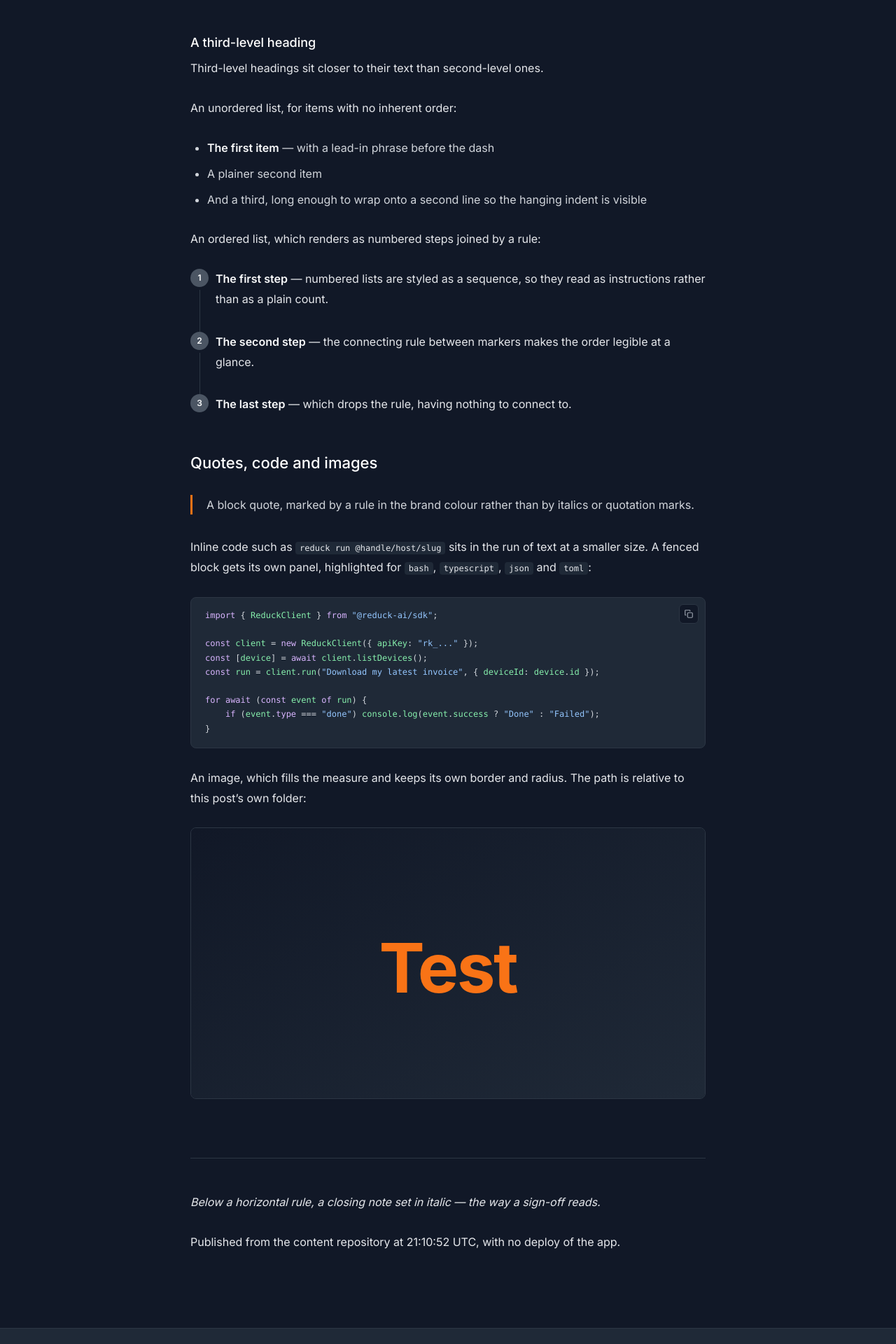
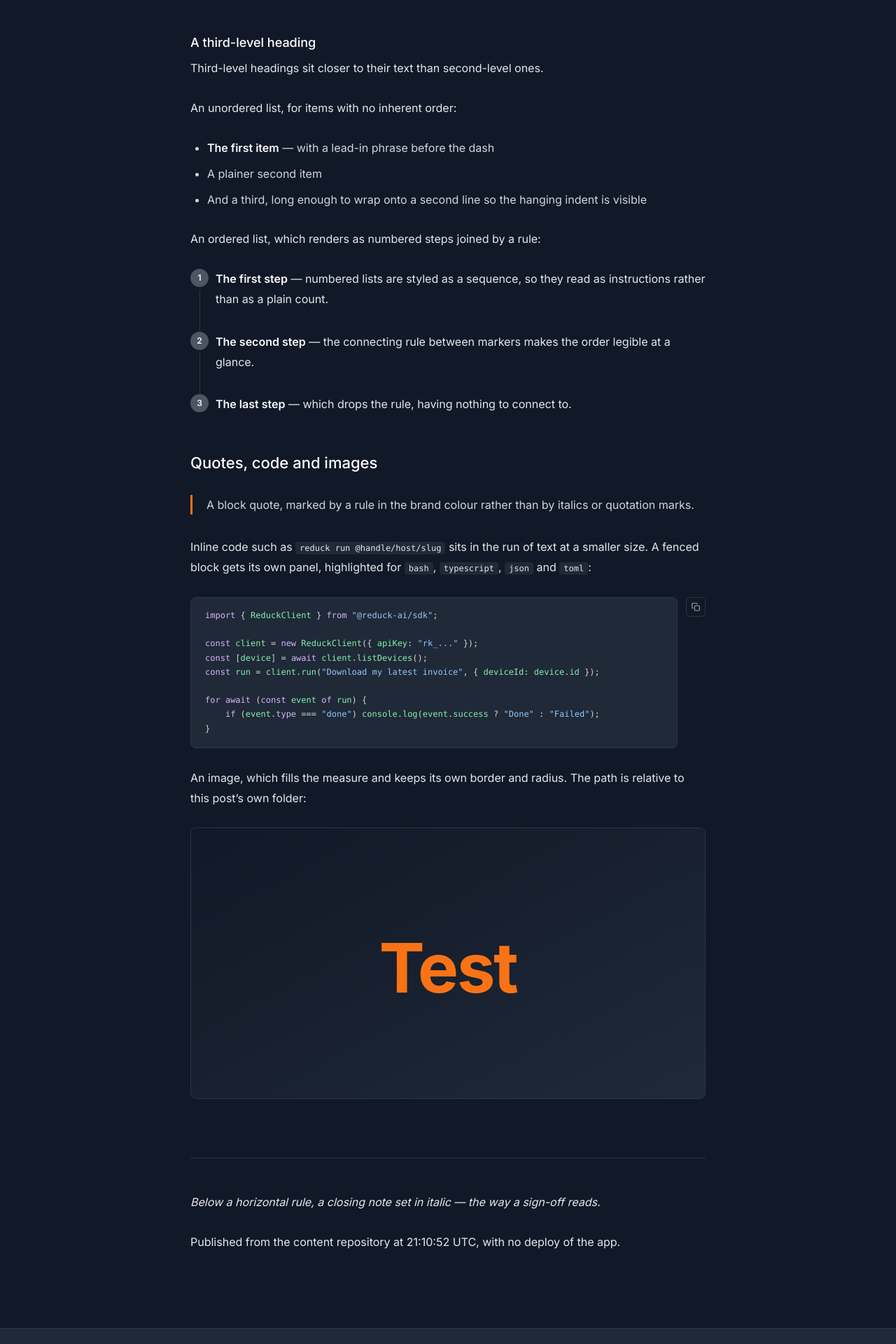
Before and after one commit to conception-ai/blog.reduck.ai, a Jekyll site: the page built from _articles/a-test-post-for-the-blog-layout/index.md, in a window 1280 px wide. Shown: the part 1134-3054 px from the top of the page at 70% size. Built offline with Jekyll 4.4.1, drawn with Linux system fonts in a browser that asks for light colours.

Commit message:
Fix copy button overlap and stuck-checkmark race on code snippets
Two bugs from the adversarial review of the copy-to-clipboard button:

1. The button overlapped live code text. `.prose pre`'s right padding
   was meant to reserve space for the absolutely-positioned button,
   but that padding lives inside the scrolling content, so it's only
   visible once scrolled to the end of a wide line. At the default
   scroll position, the button sat directly on top of code characters
   for any snippet wider than its container.

   Fixed by making `.code-copy` a flex row with the `pre` as a
   shrinkable flex item (flex: 1; min-width: 0) and the button as a
   sibling flex item in its own reserved column, instead of absolutely
   positioned over the pre. The wrapper now carries the 28px bottom
   margin `.prose pre` used to contribute (pre's own margin is zeroed
   to avoid doubling it), and `.prose pre`'s padding is back to the
   plain 16px 20px it had before this PR.

2. A double-click / rapid re-click race could get the icon stuck
   permanently on the "copied" checkmark: the click handler read its
   "before" icon snapshot from the live DOM after the clipboard write
   resolved, so a second click landing while the first click's revert
   timeout was still pending would capture the already-swapped
   checkmark as "before", and its own revert would later restore that
   checkmark forever.

   Fixed by capturing the original icon markup once at setup time
   (closure variable, before any click happens) and by tracking and
   clearing each button's pending revert timeout before starting a
   new one.

Also trimmed the trailing newline that a fenced code block's
textContent carries, so the copied text doesn't include it.

Co-Authored-By: Claude Sonnet 5 <noreply@anthropic.com>

```diff
--- a/assets/css/blog.css
+++ b/assets/css/blog.css
@@ -647,7 +647,7 @@ main.article > * {
 	line-height: 1.6;
 	margin: 0 0 28px;
 	overflow-x: auto;
-	padding: 16px 52px 16px 20px;
+	padding: 16px 20px;
 }
 
 .prose pre code {
@@ -718,11 +718,22 @@ main.article > * {
 
 /* ---------------------------------------------------------------- code copy buttons */
 
-/* blog.js wraps every `.prose pre` in this on load, so the button below sits beside the frame
-   rather than inside the box that scrolls — pinned to the corner no matter how far a wide
-   snippet is scrolled. */
+/* blog.js wraps every `.prose pre` in this on load. A flex row gives the button its own
+   reserved column beside the pre instead of floating it over the pre's scrolling content —
+   so it can never sit on top of code text, at any scroll position or viewport width. The
+   wrapper carries the 28px article rhythm that `.prose pre` used to contribute on its own;
+   the pre's own bottom margin is zeroed out here so the gap isn't doubled. */
 .prose .code-copy {
-	position: relative;
+	align-items: flex-start;
+	display: flex;
+	gap: 12px;
+	margin-bottom: 28px;
+}
+
+.prose .code-copy pre {
+	flex: 1;
+	margin-bottom: 0;
+	min-width: 0;
 }
 
 .prose .code-copy-btn {
@@ -732,17 +743,14 @@ main.article > * {
 	border-radius: 6px;
 	color: var(--color-grey-400);
 	display: inline-flex;
+	flex-shrink: 0;
 	height: 28px;
 	justify-content: center;
-	position: absolute;
-	right: 10px;
-	top: 10px;
 	transition:
 		background 200ms,
 		border-color 200ms,
 		color 200ms;
 	width: 28px;
-	z-index: var(--z-foreground);
 }
 
 .prose .code-copy-btn:hover,
--- a/assets/js/blog.js
+++ b/assets/js/blog.js
@@ -108,23 +108,32 @@
 			'<svg class="icon" aria-hidden="true" fill="none" stroke="currentColor" stroke-linecap="round" stroke-linejoin="round" stroke-width="2" viewBox="0 0 24 24"><rect height="12" rx="2" width="12" x="9" y="9"/><path d="M5 15H4a1 1 0 0 1-1-1V4a1 1 0 0 1 1-1h10a1 1 0 0 1 1 1v1"/></svg>';
 		wrap.appendChild(button);
 
+		// Captured once, before any click can happen — reading the icon back out of the DOM
+		// inside the click handler would, on a second click that lands while the first click's
+		// revert timer is still pending, capture the already-swapped checkmark instead of the
+		// true original and "revert" to it permanently.
+		const svg = button.querySelector("svg");
+		const originalIcon = svg?.innerHTML;
+		let revertTimer = null;
+
 		button.addEventListener("click", async () => {
-			const text = pre.querySelector("code")?.textContent ?? pre.textContent ?? "";
+			const text = (pre.querySelector("code")?.textContent ?? pre.textContent ?? "").trimEnd();
 			try {
 				await navigator.clipboard.writeText(text);
 			} catch {
 				return;
 			}
 
-			const svg = button.querySelector("svg");
-			const before = svg?.innerHTML;
+			// Clear any still-pending revert from an earlier click so overlapping clicks can't race.
+			clearTimeout(revertTimer);
 			if (svg) svg.innerHTML = CHECK_ICON_PATH;
 			button.classList.add("copied");
 			button.setAttribute("aria-label", "Copied");
-			setTimeout(() => {
-				if (svg && before) svg.innerHTML = before;
+			revertTimer = setTimeout(() => {
+				if (svg && originalIcon) svg.innerHTML = originalIcon;
 				button.classList.remove("copied");
 				button.setAttribute("aria-label", "Copy code");
+				revertTimer = null;
 			}, 2000);
 		});
 	}
```
